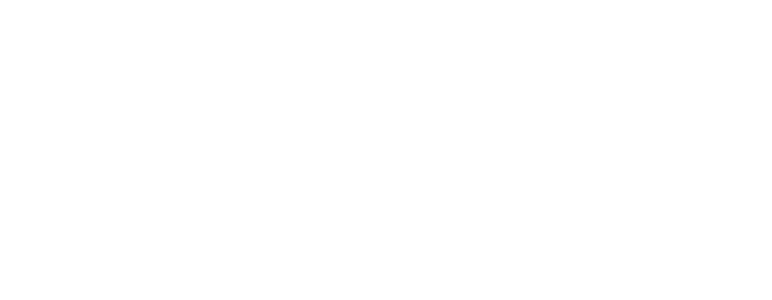
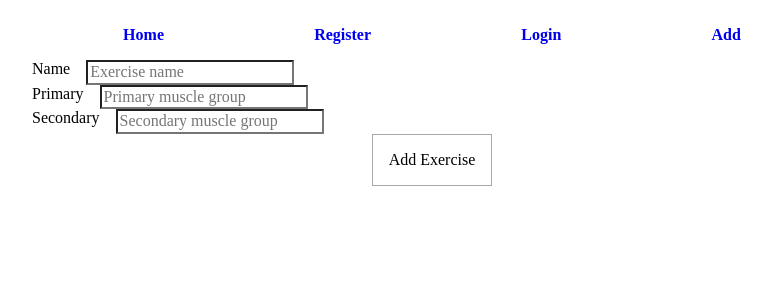
Before and after one commit to bovineCossack/workout_app, a React (Create React App) app: page /add in a window 1280 px wide. Before the commit this address had no page. Shown: the top 300 px of the page, without its empty margins (208-980 px from the left). Built offline with nearby package versions, Linux system fonts and the light colour scheme.

Commit message:
Add page added

```diff
--- a/src/App.js
+++ b/src/App.js
@@ -1,6 +1,7 @@
 import React, { useState, useEffect } from 'react';
 import { Routes, Route } from 'react-router-dom';
 import LoginText from './components/UI/LoginText/LoginText';
+import Add from './pages/Add';
 import Home from './pages/Home';
 import Login from './pages/Login';
 import Register from './pages/Register';
@@ -32,6 +33,7 @@
         <Route exact path='/' element={gotToken ? <Home /> : <LoginText />} />
         <Route path='/register' element={<Register />} />
         <Route path='/login' element={<Login />} />
+        <Route path='/add' element={<Add />} />
       </Routes>
     </AuthContext.Provider>
   );
--- a/src/components/Header/Header.jsx
+++ b/src/components/Header/Header.jsx
@@ -15,6 +15,9 @@
       <Link to={'/login'} style={{ textDecoration: 'none' }}>
         Login
       </Link>
+      <Link to={'/add'} style={{ textDecoration: 'none' }}>
+        Add
+      </Link>
     </S.Header>
   );
 };
--- a/src/components/UI/InputBox/InputBox.jsx
+++ b/src/components/UI/InputBox/InputBox.jsx
@@ -19,12 +19,11 @@
 
   return (
     <S.Container>
-      <S.Label htmlFor={name}>{label}</S.Label>
+      <S.Label>{label}</S.Label>
       <S.InputBox
         name={name}
         placeholder={placeholder}
         value={value}
-        // label={label}
         type={type}
         onChange={onChange}
       />
--- a/src/pages/Add.jsx
+++ b/src/pages/Add.jsx
@@ -1,7 +1,74 @@
-import React from 'react';
+import React, { useState } from 'react';
+import { useNavigate } from 'react-router-dom';
+import Button from '../components/UI/Button/Button';
+import InputBox from '../components/UI/InputBox/InputBox';
+import Content from '../components/UI/Content/Content';
+import Header from '../components/Header/Header';
+import { PopUp } from '../components/UI/PopUp/PopUp.styles';
 
 const Add = () => {
-  return <div>Add</div>;
+  const [error, setError] = useState(false);
+  const [exData, setExData] = useState({
+    name: '',
+    category1: '',
+    category2: '',
+  });
+  const navigation = useNavigate();
+
+  return (
+    <Content>
+      <Header />
+
+      {error && <PopUp handleClose={() => setError(false)}>{error}</PopUp>}
+      <form
+        onSubmit={async (e) => {
+          e.preventDefault();
+
+          const res = await fetch(
+            `${process.env.REACT_APP_SERVER_URL}/exercises`,
+            {
+              method: 'POST',
+              headers: {
+                'Content-Type': 'application/json',
+              },
+              body: JSON.stringify(exData),
+            }
+          );
+          const data = await res.json();
+
+          if (data) {
+            localStorage.setItem('token', data.token);
+            return navigation('/');
+          }
+
+          setError(data.err || 'Unexpected error');
+        }}
+      >
+        <InputBox
+          label="Name"
+          type="text"
+          name="name"
+          placeholder="Exercise name"
+          handleChange={(name) => setExData({ ...exData, name })}
+        />
+        <InputBox
+          label="Primary"
+          type="text"
+          name="category1"
+          placeholder="Primary muscle group"
+          handleChange={(category1) => setExData({ ...exData, category1 })}
+        />
+        <InputBox
+          label="Secondary"
+          type="text"
+          name="category2"
+          placeholder="Secondary muscle group"
+          handleChange={(category2) => setExData({ ...exData, category2 })}
+        />
+        <Button type="submit">Add Exercise</Button>
+      </form>
+    </Content>
+  );
 };
 
 export default Add;
```
